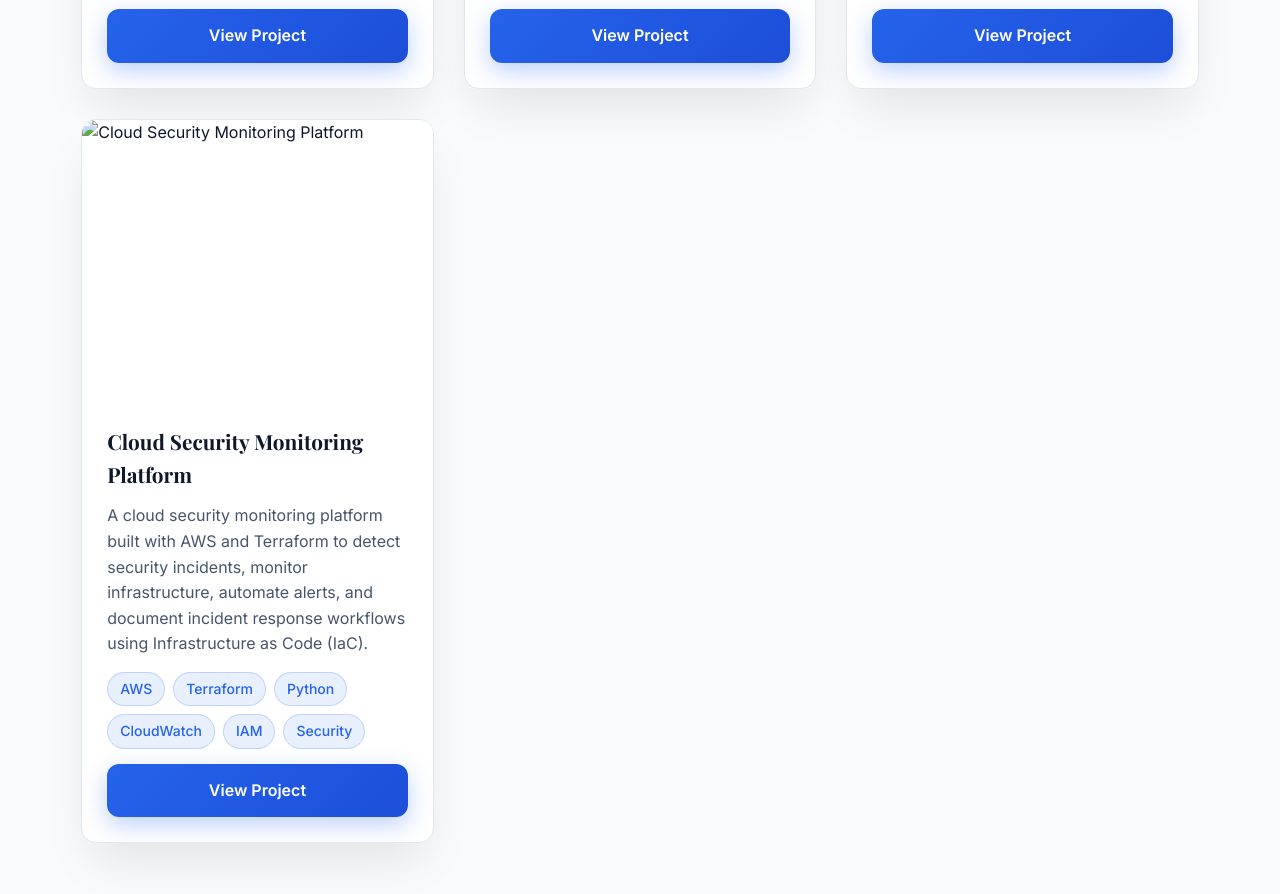
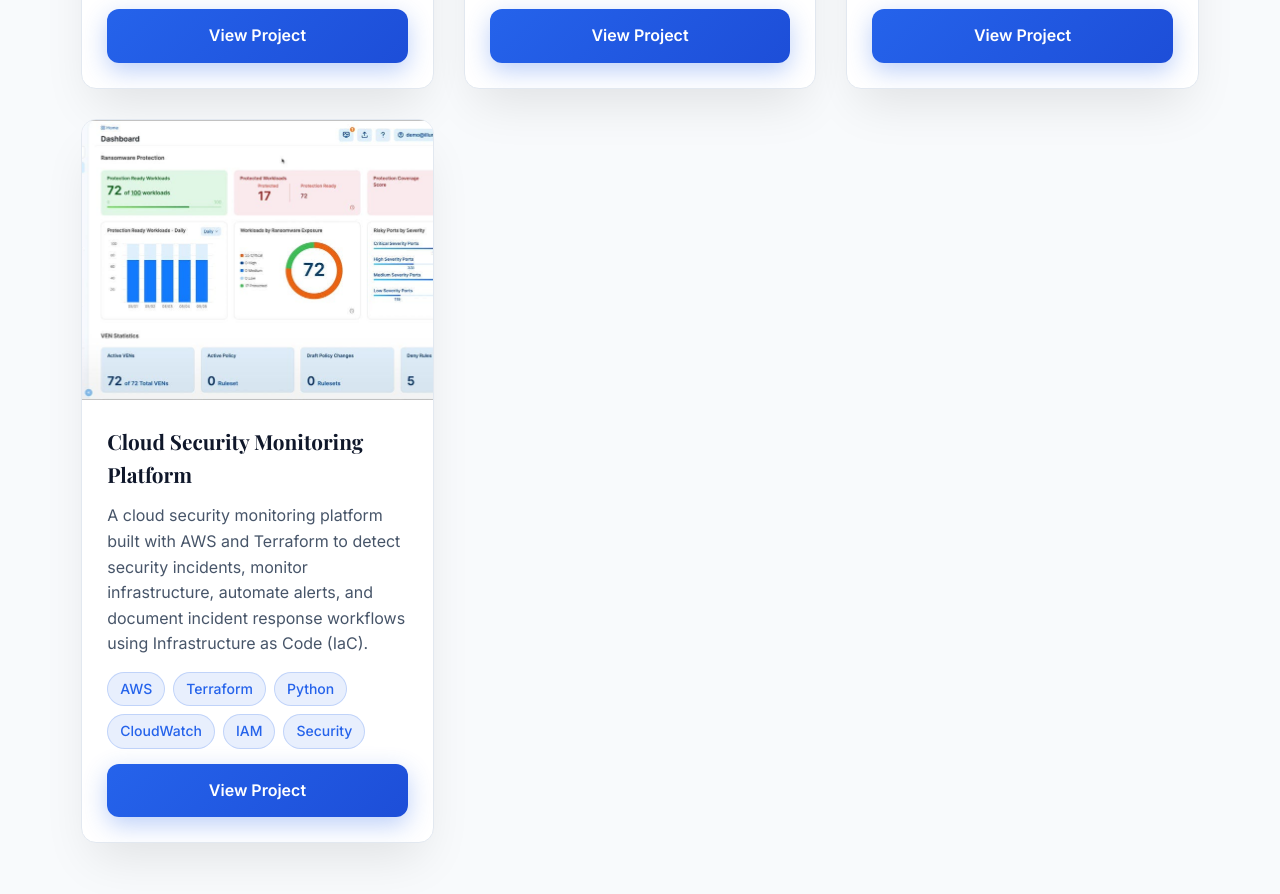
Before and after one commit to SalahMohamed1311/-salaheldin---portfolio-, a website: page index.html in a window 1280 px wide. Shown: the part 3660-4554 px from the top of the page. Drawn offline with nearby package versions, Linux system fonts and the light colour scheme.

Commit message:
Update index.html

```diff
--- a/index.html
+++ b/index.html
@@ -636,7 +636,7 @@
                     </article>
                     <article class="project-card">
     <div class="project-img">
-        <img src="c0_HVIR5Sv73qD5KC3H.jpg" alt="Cloud Security Monitoring Platform">
+        <img src="0_HVIR5Sv73qD5KC3H.jpg" alt="Cloud Security Monitoring Platform">
         <div class="project-overlay">
             <a href="https://github.com/SalahMohamed1311/Cloud-Security-Monitoring-Platform" target="_blank">
                 <i class="fab fa-github"></i>
```
